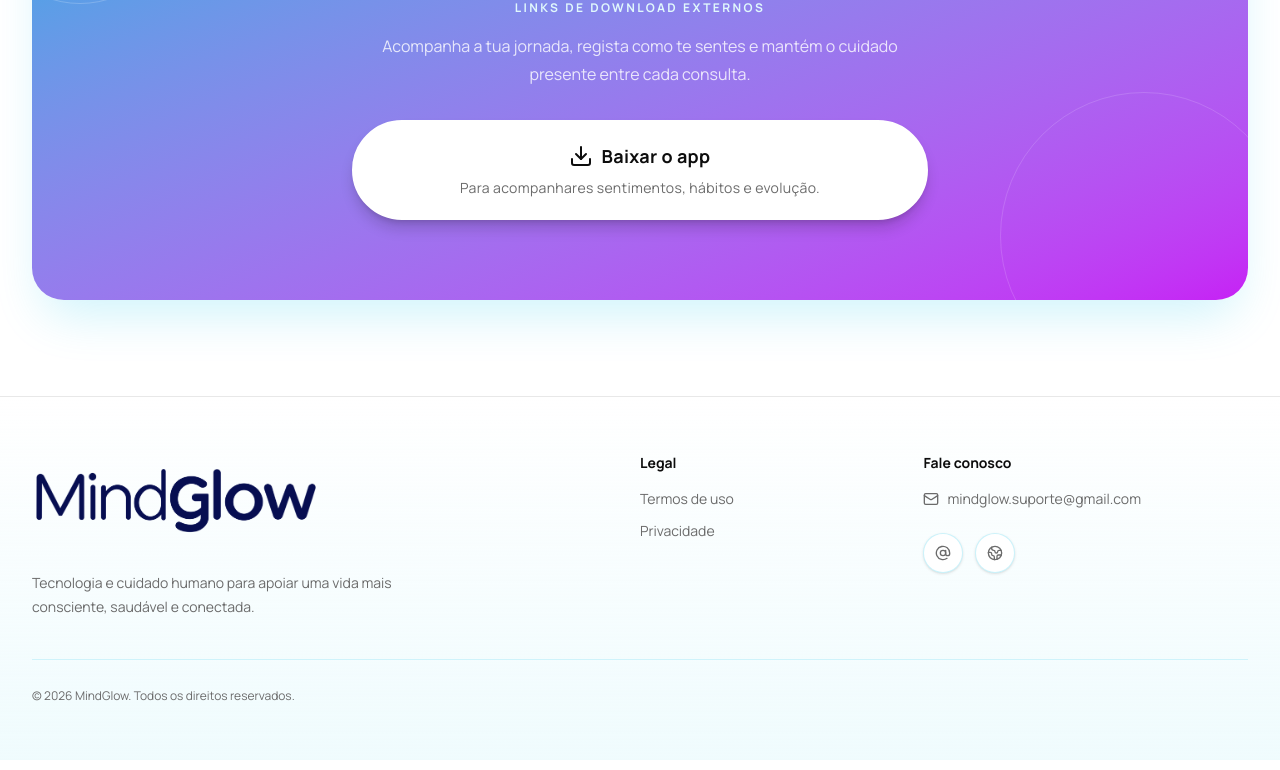
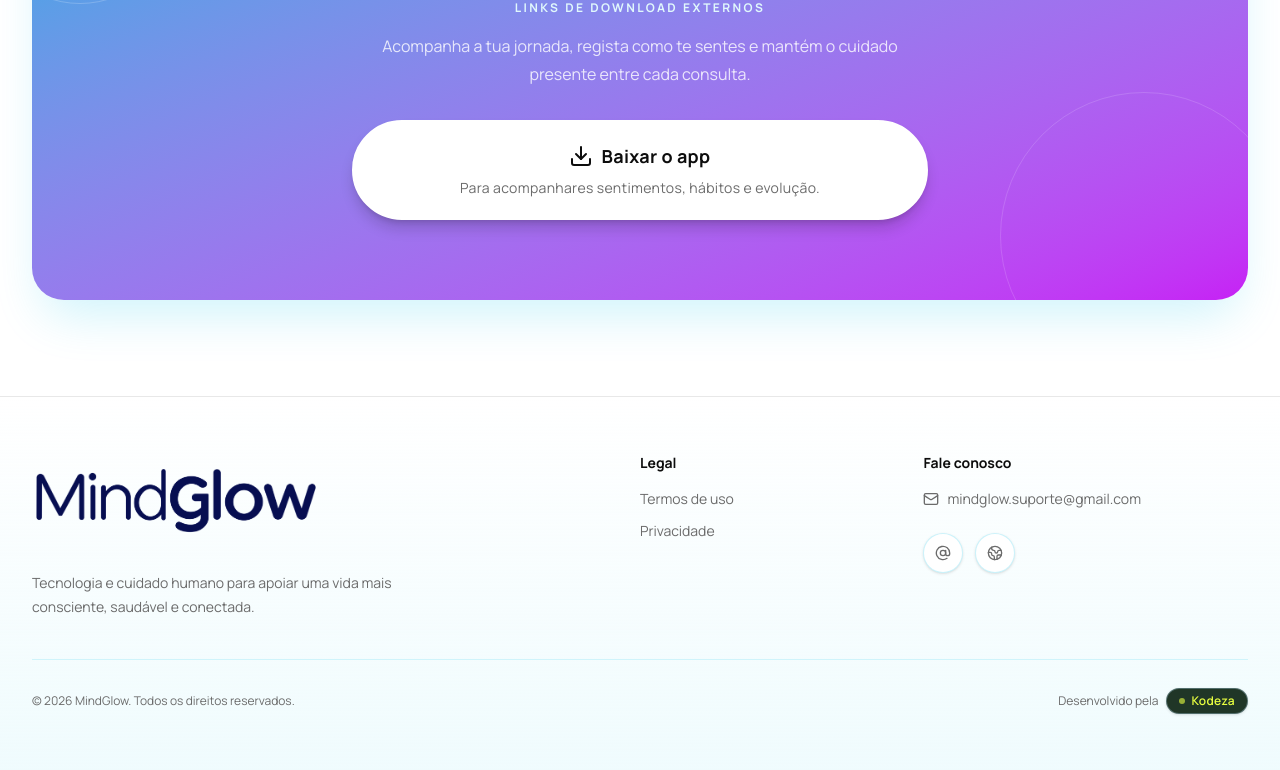
Before and after one commit to PauloTivane2/LandingPageMindGlow, a React (Vite) app: page / in a window 1280 px wide. Shown: the part 4940-5710 px from the top of the page. Built offline with nearby package versions, Linux system fonts and the light colour scheme; the HTML template or start-up script is replaced by a standard one.

Commit message:
feat: adicionar assinatura Kodeza no rodape

```diff
--- a/src/components/layout/Footer.tsx
+++ b/src/components/layout/Footer.tsx
@@ -66,9 +66,34 @@ export function Footer() {
           </div>
         </div>
 
-        <p className="pt-7 text-xs text-text-secondary-light dark:text-text-secondary-dark">
-          © {new Date().getFullYear()} MindGlow. Todos os direitos reservados.
-        </p>
+        <div className="flex flex-col items-center justify-between gap-4 pt-7 sm:flex-row">
+          <p className="text-xs text-text-secondary-light dark:text-text-secondary-dark">
+            © {new Date().getFullYear()} MindGlow. Todos os direitos reservados.
+          </p>
+
+          <div className="flex items-center gap-2 text-xs text-text-secondary-light dark:text-text-secondary-dark">
+            <span>Desenvolvido pela</span>
+            <motion.a
+              href="https://www.kodeza.dev"
+              target="_blank"
+              rel="noopener noreferrer"
+              whileHover={{ scale: 1.05, y: -1 }}
+              whileTap={{ scale: 0.96 }}
+              className="inline-flex items-center gap-1.5 rounded-full px-3 py-1 text-xs font-semibold tracking-wide shadow-sm transition-all"
+              style={{
+                backgroundColor: "#203627",
+                color: "#E8FF40",
+                border: "1px solid rgba(157, 196, 213, 0.4)",
+              }}
+            >
+              <span
+                className="size-1.5 rounded-full animate-pulse"
+                style={{ backgroundColor: "#E8FF40" }}
+              />
+              <span>Kodeza</span>
+            </motion.a>
+          </div>
+        </div>
       </div>
     </footer>
   )
```
